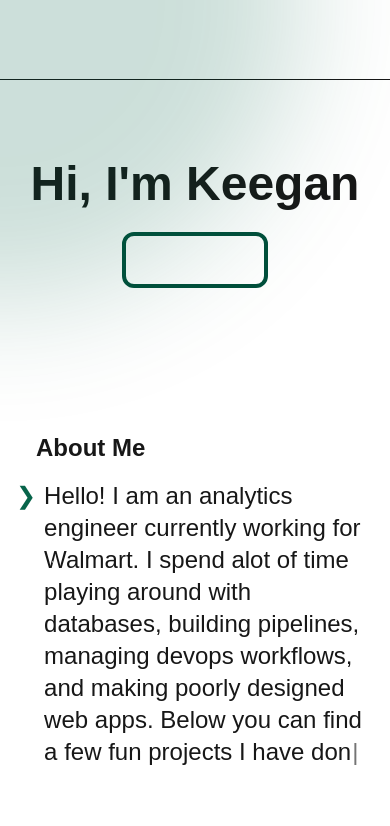
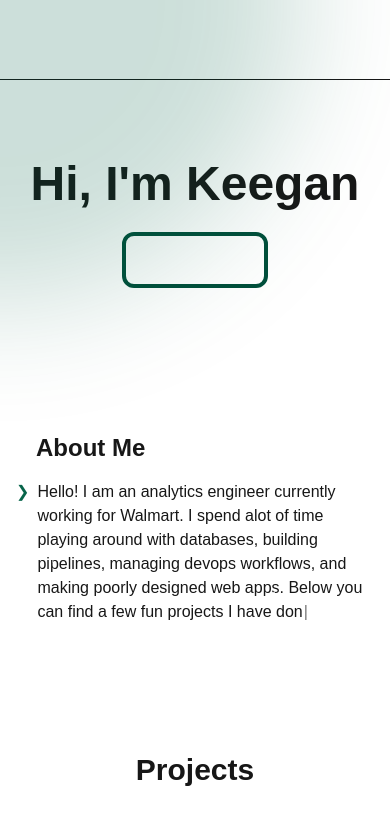
Before and after one commit to dbo-keeganpatton/personal-website-2.0, a Next.js app: page / in a window 390 px wide. Shown: the top 826 px of the page. Built offline with nearby package versions, Linux system fonts and the light colour scheme.

Commit message:
Add some respo design stuff

```diff
--- a/components/About.tsx
+++ b/components/About.tsx
@@ -11,8 +11,8 @@ export default function About() {
 		<section className="py-16 max-w-2xl mx-auto">
 
 			<h2 className="text-2xl font-semibold mb-4 pl-5">About Me</h2>
-            <div className="text-2xl flex items-start">
-                <span className="text-2xl animate-pulse text-emerald-800 mr-2">❯</span>
+            <div className="lg:h-45 lg:text-2xl sm:text-1xl flex items-start">
+                <span className="lg:text-2xl sm:text-1xl animate-pulse text-emerald-800 mr-2">❯</span>
 
                 <Typewriter
 
--- a/components/Projects.tsx
+++ b/components/Projects.tsx
@@ -9,7 +9,7 @@ export default function Projects() {
 
         <section className="py-16">
 
-            <h2 className="text-3xl font-semibold text-center mb-10">Projects</h2>
+            <h2 className="text-3xl font-semibold text-center mb-10 ">Projects</h2>
 
             <div className="grid grid-cols-1 md:grid-cols-2 gap-8">
 
```
